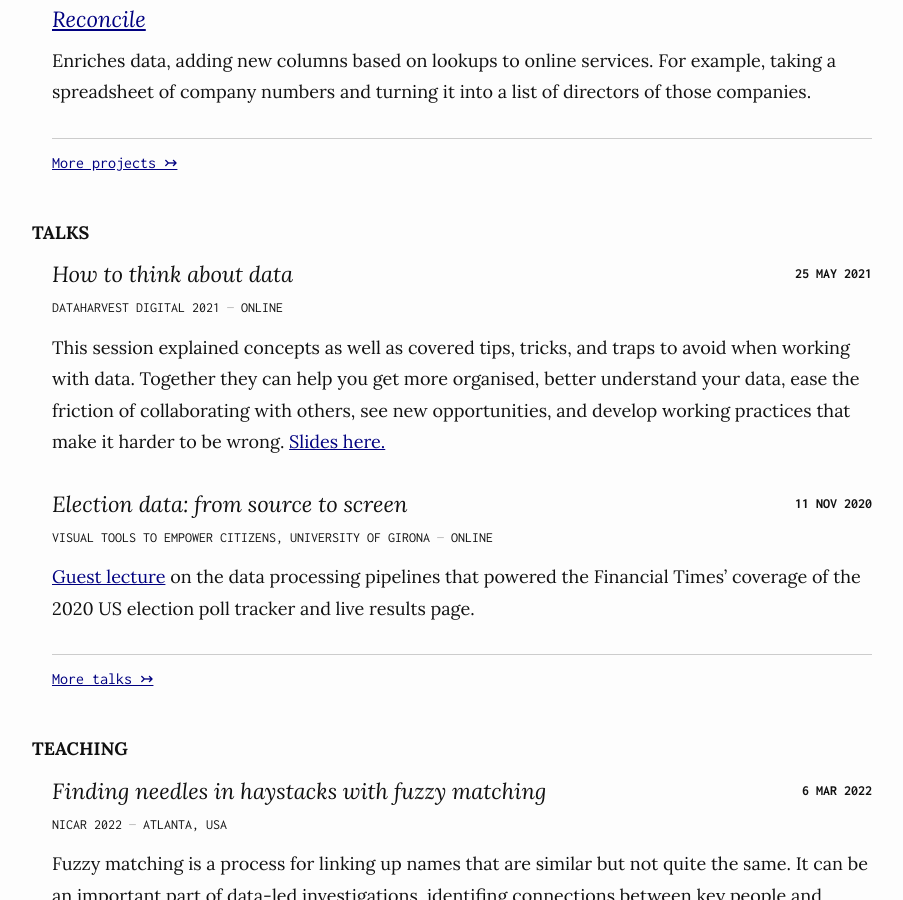
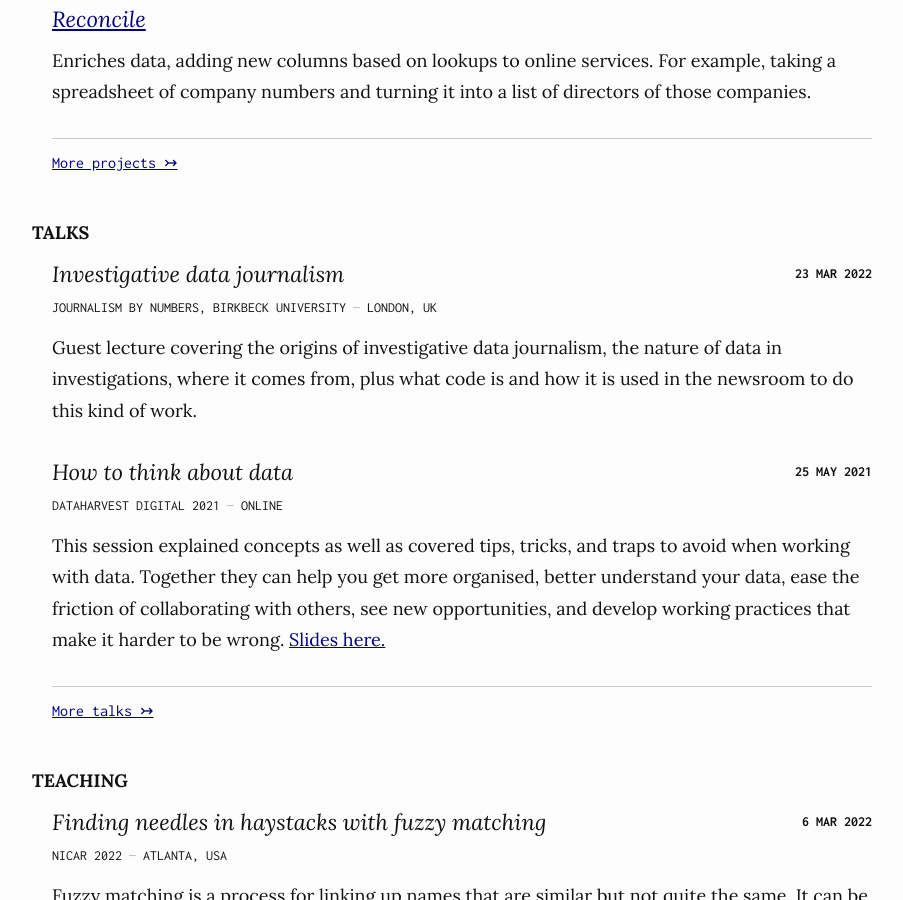
Before and after one commit to maxharlow/maxharlow.github.io, a Jekyll site: the page built from index.md, in a window 1280 px wide and 900 px high, scrolled down 1561 px. Shown: the whole window, without its empty margins (188-1091 px from the left). Built offline with Jekyll 4.4.1, drawn with Linux system fonts in a browser that asks for light colours.

Commit message:
Add Birkbeck lecture

```diff
--- a/_data/talks.yaml
+++ b/_data/talks.yaml
@@ -1,3 +1,10 @@
+-   title: Investigative data journalism
+    event: Journalism by Numbers, Birkbeck University
+    location: London, UK
+    date: 2022-03-23
+    details: |
+        Guest lecture covering the origins of investigative data journalism, the nature of data in investigations, where it comes from, plus what code is and how it is used in the newsroom to do this kind of work.
+
 -   title: How to think about data
     event: Dataharvest Digital 2021
     location: Online
```
